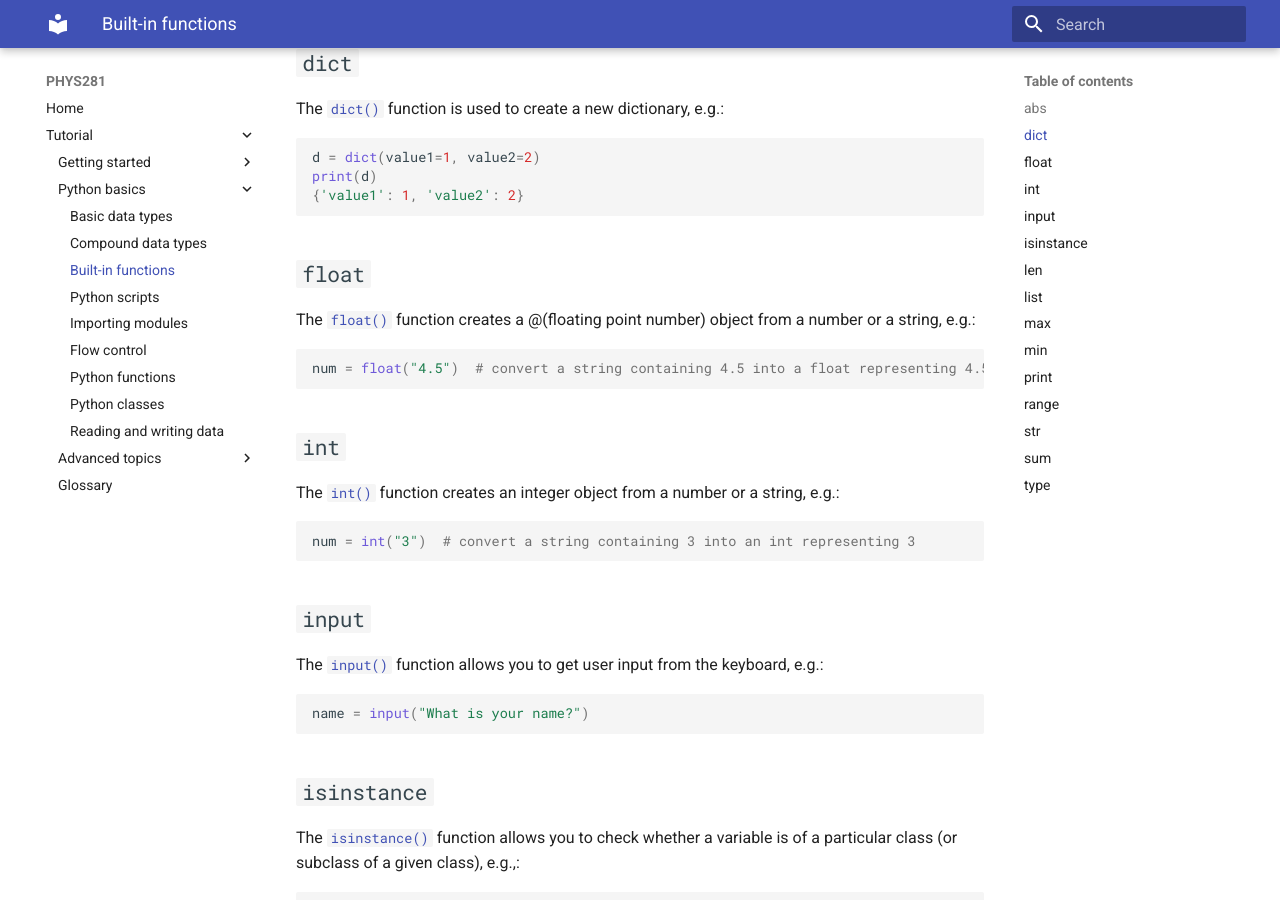
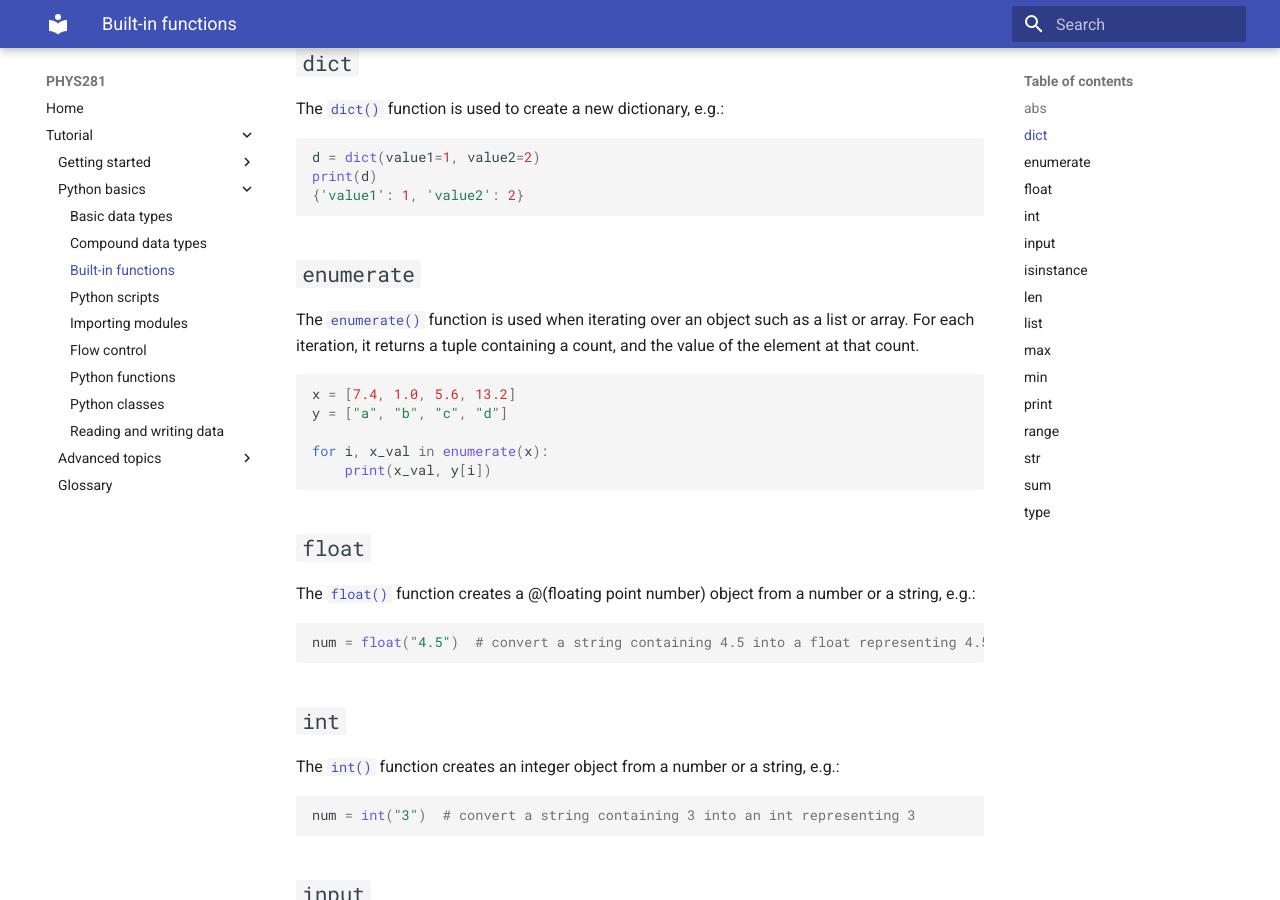
Before and after one commit to ndd21/PHYS281, an MkDocs documentation site: the page built from docs/demo-built-in-functions.md, in a window 1280 px wide and 900 px high, scrolled down 861 px. Built offline with MkDocs 1.6.1 and Material for MkDocs 9.7.7, drawn with Linux system fonts in a browser that asks for light colours.

Commit message:
add enumerate to built-in demo

````diff
--- a/docs/demo-built-in-functions.md
+++ b/docs/demo-built-in-functions.md
@@ -31,6 +31,17 @@ new dictionary, e.g.:
 d = dict(value1=1, value2=2)
 print(d)
 {'value1': 1, 'value2': 2}
+```
+
+## `enumerate`
+The [`enumerate()`](https://docs.python.org/3/library/functions.html#enumerate) function is used when iterating over an object such as a list or array. For each iteration, it returns a tuple containing a count, and the value of the element at that count.
+
+```python
+x = [7.4, 1.0, 5.6, 13.2]
+y = ["a", "b", "c", "d"]
+
+for i, x_val in enumerate(x):
+    print(x_val, y[i])
 ```
 
 ## `float`
````
